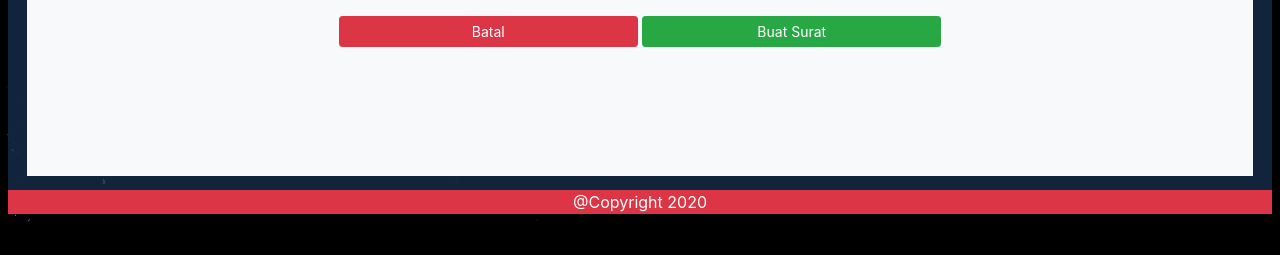
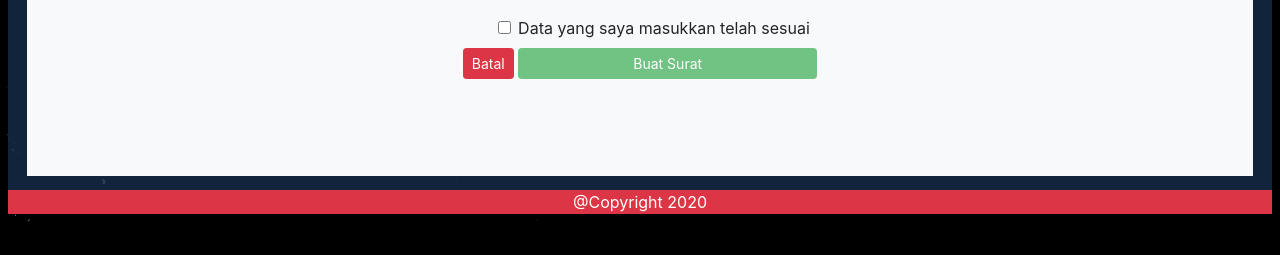
Before and after one commit to Ogy72/AppSurat, a PHP site: page /index.php?menu=BuatSurat&jenis=suratQu in a window 1280 px wide. Shown: the part 450-705 px from the top of the page. Run offline with PHP 8.4, Linux system fonts and the light colour scheme; data that the repository does not hold is empty.

Commit message:
Add Validation Form Surat

```diff
--- a/view/TemplateQuotation.php
+++ b/view/TemplateQuotation.php
@@ -94,8 +94,12 @@
             </div>
             <div class='row mb-2 mt-3'>
                 <div class='col-12 col-sm-12 col-md-12 col-lg-12 col-xl-12 text-center'>
-                    <a class='btn btn-danger btn-sm w-25' href='index.php?menu=BuatSurat&jenis=suratQu'>Batal</a>
-                    <input type='submit' name='create' class='btn btn-success btn-sm w-25 create' id='' value='Buat Surat'>
+                    <div class='form-check mb-2 pl-5'>
+                        <input class='form-check-input' type='checkbox' id='validasi'>
+                        <label class='form-check-label'>Data yang saya masukkan telah sesuai</label>
+                    </div>
+                    <a class='btn btn-danger btn-sm' href='index.php?menu=BuatSurat&jenis=suratQu'>Batal</a>
+                    <input type='submit' name='create' class='btn btn-success btn-sm w-25 create' id='buatSurat' value='Buat Surat'>
                 </div>
             </div>
         </form>
@@ -150,7 +154,7 @@
             });
 
             /*disable form intansi*/
-            $("#kd_instansi").prop("disabled", true);
+            $("#buatSurat").prop("disabled", true);
             $("#nm_instansi").prop("disabled", true);
             $("#alamat").prop("disabled", true);
             $("#pic").prop("disabled", true);
@@ -158,15 +162,21 @@
             /*enable when checkbox clicked*/
             $("#inputInstansi").click(function() {
                 if ($(this).prop("checked") == true) {
-                    $("#kd_instansi").prop("disabled", false);
                     $("#nm_instansi").prop("disabled", false);
                     $("#alamat").prop("disabled", false);
                     $("#pic").prop("disabled", false);
                 } else if ($(this).prop("checked") == false) {
-                    $("#kd_instansi").prop("disabled", true);
                     $("#nm_instansi").prop("disabled", true);
                     $("#alamat").prop("disabled", true);
                     $("#pic").prop("disabled", true);
+                }
+            });
+
+            $("#validasi").click(function(){
+                if($(this).prop("checked") == true){
+                    $("#buatSurat").prop("disabled", false);
+                } else {
+                    $("#buatSurat").prop("disabled", true);
                 }
             });
         })
```
Also changed, not shown: view/TemplateInvoice.php (+21 -11 lines), 10 other files.
